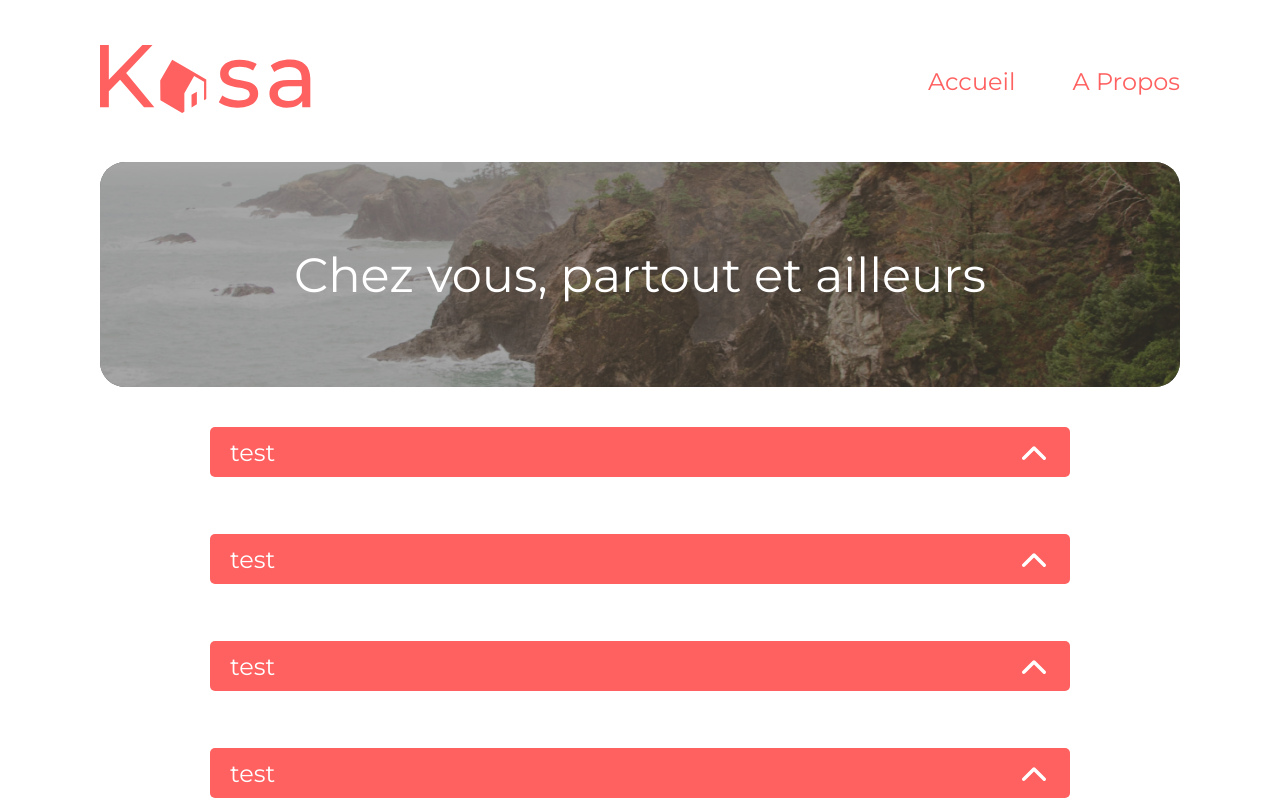
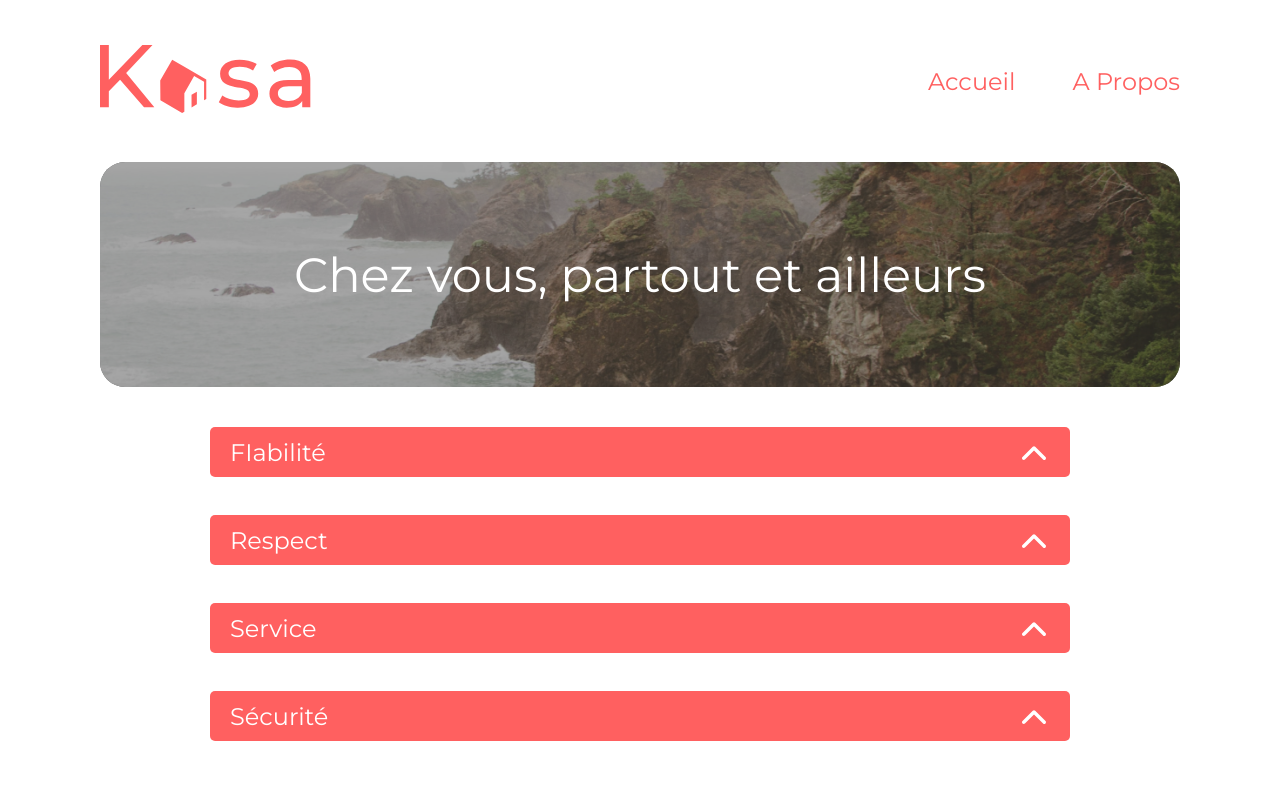
Before and after one commit to PN-G/OC-P8-Kasa, a React (Vite) app: page /about in a window 1280 px wide. Shown: the top 800 px of the page. Built offline with nearby package versions, Linux system fonts and the light colour scheme.

Commit message:
Creation du fichier about.json et création dynamique des dropdown

```diff
--- a/src/components/Card.jsx
+++ b/src/components/Card.jsx
@@ -1,10 +1,10 @@
 
-const Card = ({ logement }) => {
+function Card ({ logement }) {
     return (
         <div className="card">
             <h2 className="card__title">{logement.title}</h2>
         </div>
     );
-};
+}
 
 export default Card;
--- a/src/components/Dropdown.jsx
+++ b/src/components/Dropdown.jsx
@@ -1,11 +1,11 @@
 import { useState } from "react";
 
-const Dropdown = () => {
+const Dropdown = ({ dropdownInfo }) => {
     const [isOpen, setIsOpen] = useState(false)
   return (
     <div className="dropdown">
       <div className="dropdown__header" onClick={() => setIsOpen(!isOpen)}>
-        <h2 className="dropdown__title">test</h2>
+        <h2 className="dropdown__title">{dropdownInfo.title}</h2>
         <img
           src="./icons/arrow.svg"
           alt="icone fleche"
@@ -13,12 +13,7 @@ const Dropdown = () => {
         />
       </div>
       <div className={`menu ${isOpen ? "dropdown__content" : "dropdown__content--closed"}`}>
-        <p className="dropdown__text">
-          Lorem ipsum dolor, sit amet consectetur adipisicing elit. Architecto,
-          earum. Quam, temporibus nihil sapiente numquam ipsum doloremque eos,
-          distinctio unde autem aliquid impedit accusantium quis cumque ea quos
-          illo nisi.
-        </p>
+        <p className="dropdown__text">{dropdownInfo.content}</p>
       </div>
     </div>
   );
--- /dev/null
+++ b/src/data/about.json
@@ -0,0 +1,18 @@
+[
+  {
+    "title": "FIabilité",
+    "content": "Les annonces postées sur Kasa garantissent une fiabilité totale. Les photos sont conformes aux logements, et toutes les informations sont régulièrement vérifiées  par nos équipes."
+  },
+  {
+    "title" : "Respect",
+    "content" : "La bienveillance fait partie des valeurs fondatrices de Kasa. Tout comportement discriminatoire ou de perturbation du voisinage entraînera une exclusion de notre plateforme."
+  },
+  {
+    "title" : "Service",
+    "content" : "La bienveillance fait partie des valeurs fondatrices de Kasa. Tout comportement discriminatoire ou de perturbation du voisinage entraînera une exclusion de notre plateforme."
+  },
+  {
+    "title" : "Sécurité",
+    "content" : "La sécurité est la priorité de Kasa. Aussi bien pour nos hôtes que pour les voyageurs, chaque logement correspond aux critères de sécurité établis par nos services. En laissant une note aussi bien à l'hôte qu'au locataire, cela permet à nos équipes de vérifier que les standards sont bien respectés. Nous organisons également des ateliers sur la sécurité domestique pour nos hôtes."
+  }
+]
--- a/src/pages/About.jsx
+++ b/src/pages/About.jsx
@@ -2,6 +2,7 @@ import Navigation from "../components/Navigation";
 import Footer from "../components/Footer";
 import Banner from "../components/Banner";
 import Dropdown from "../components/Dropdown";
+import data from "../data/about.json";
 
 const About = () => {
   return (
@@ -9,14 +10,14 @@ const About = () => {
       <Navigation />
       <Banner />
       <main className="about-main">
-        <Dropdown />
-        <Dropdown />
-        <Dropdown />
-        <Dropdown />
+        {data.map((about, index) => (
+          <Dropdown key={index} dropdownInfo={about} />
+        ))}
       </main>
       <Footer />
     </div>
   );
+
 };
 
 export default About;
```
